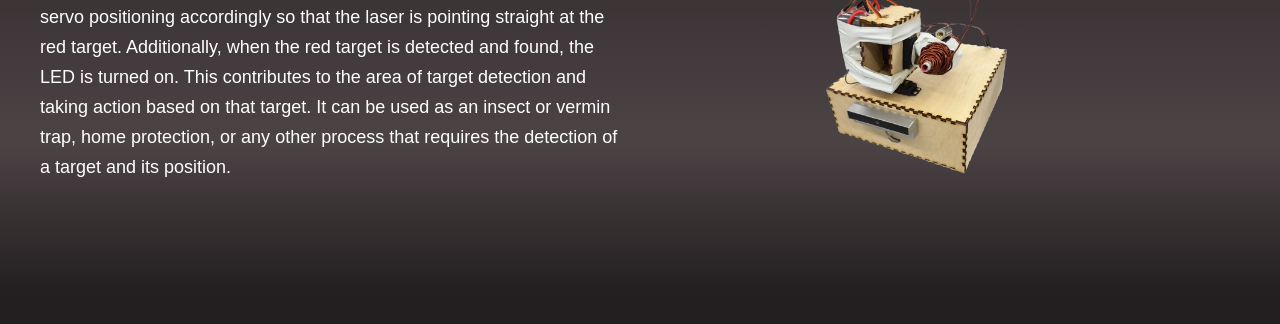
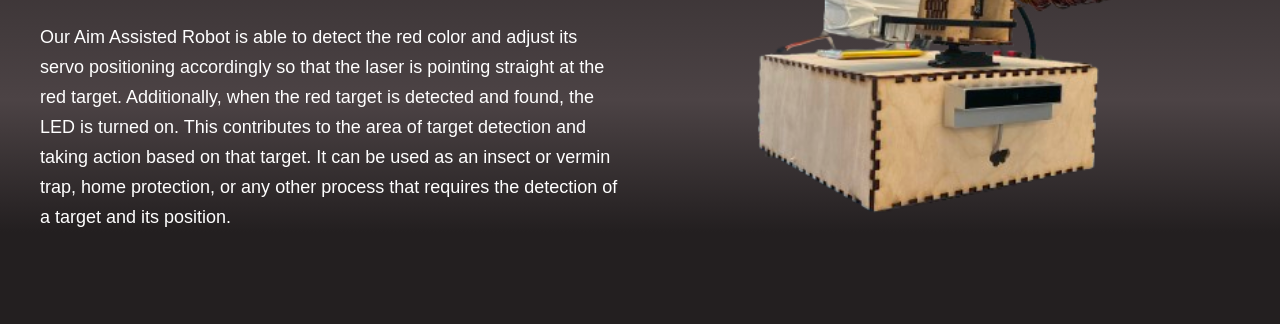
Before and after one commit to teomunjishvilii/seniordesign-coil-gun-website, a plain HTML site: page index.html in a window 1280 px wide. Shown: the part 353-677 px from the top of the page. Drawn offline with Linux system fonts and the light colour scheme.

Commit message:
adding project img

```diff
--- a/css/style.css
+++ b/css/style.css
@@ -74,11 +74,13 @@ header .header .header_wrapper .navigation nav ul li a:hover::after,
 .about_section .about_section_wrapper {
   display: flex;
   justify-content: space-between;
-  padding-top: 100px;
+  align-items: top;
+  padding-top: 30px;
 }
 .about_section .about_section_wrapper .text_block {
   width: 49%;
   height: 100%;
+  margin-top: 10%;
 }
 
 .about_section .about_section_wrapper .text_block p {
--- a/index.html
+++ b/index.html
@@ -69,7 +69,7 @@
 
             <!-- Image Block -->
             <div class="image_block">
-              <img src="./assets/project-image.png" alt="project-image" />
+              <img src="./assets/project.png" alt="project-image" />
             </div>
           </div>
         </div>
```
Also changed, not shown: assets/project-image.png (deleted), assets/project.png (added), 1 other file.
